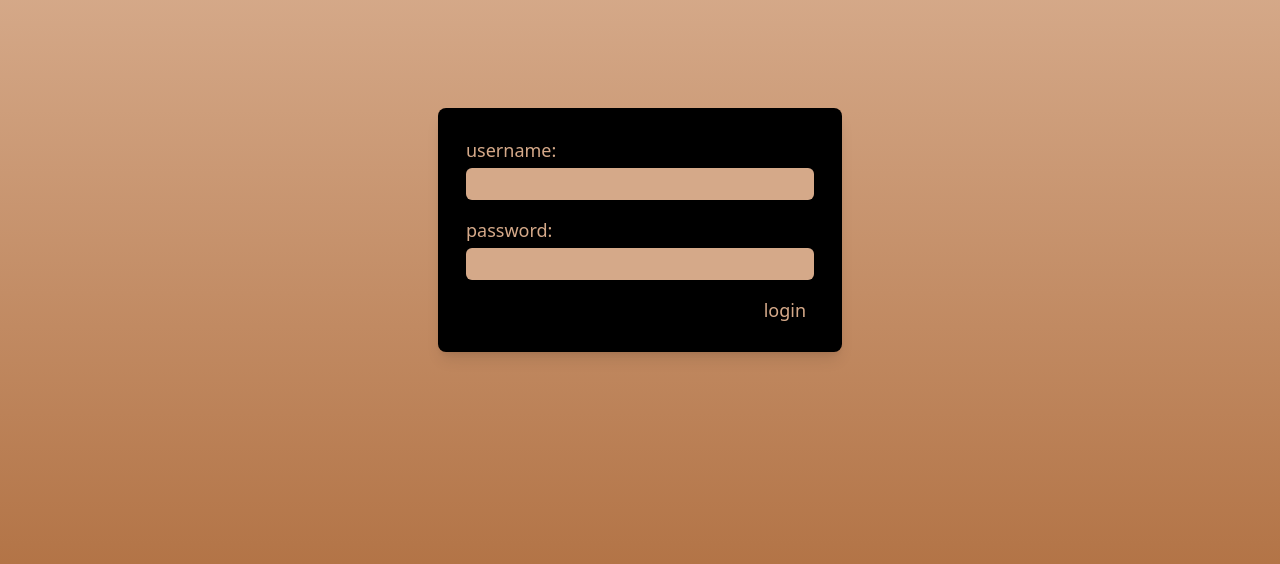
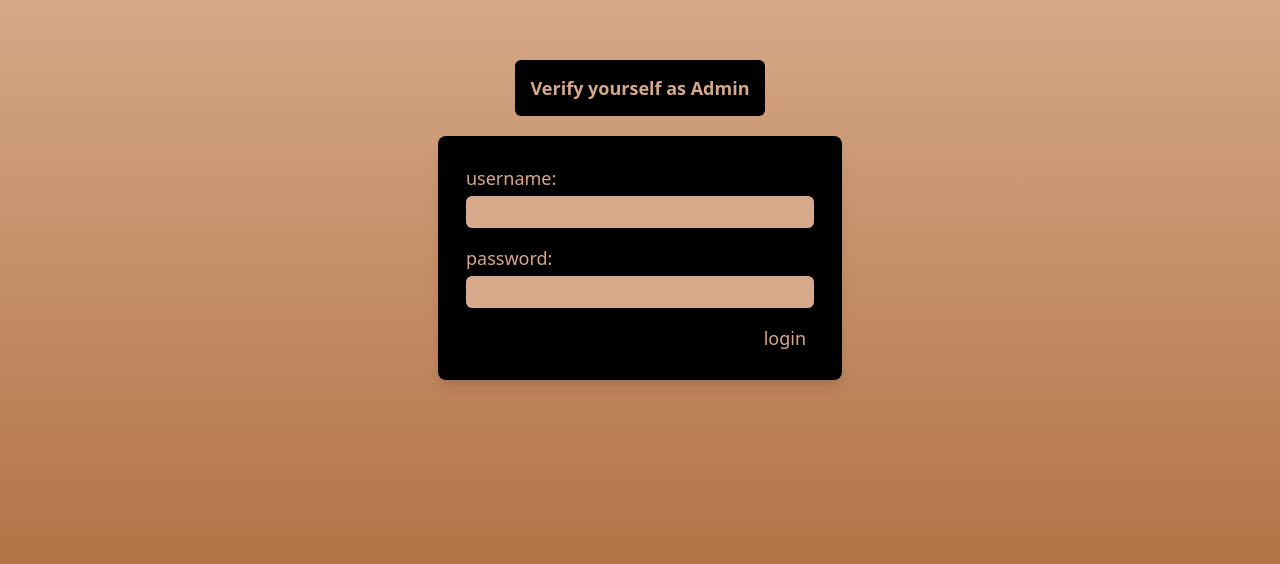
Before and after one commit to AadeshMndr/Lunch-In, a Next.js app: page /admin in a window 1280 px wide. Shown: the part 170-734 px from the top of the page. Built offline with nearby package versions, Linux system fonts and the light colour scheme; no server answers.

Commit message:
small refining

```diff
--- a/src/app/admin/page.tsx
+++ b/src/app/admin/page.tsx
@@ -3,11 +3,6 @@ import { redirect } from "next/navigation";
 
 import LoginForm from "@/components/AdminPage/Login";
 import { options } from "@/lib/auth";
-
-const authData = {
-  username: "admin",
-  password: "admin",
-}
 
 const AdminPage = async () => {
   const session = await getServerSession(options);
@@ -17,8 +12,9 @@ const AdminPage = async () => {
   }
 
   return (
-    <div className="w-screen h-screen flex justify-center items-center">
-      <LoginForm authenticationData={authData}/>
+    <div className="w-screen h-screen flex-col flex justify-center items-center">
+      <div className="font-bold leading-6 bg-black text-primaryBrown p-4 rounded-md text-lg">Verify yourself as Admin</div>
+      <LoginForm />
     </div>
   );
 };
--- a/src/components/AdminPage/Login.tsx
+++ b/src/components/AdminPage/Login.tsx
@@ -1,9 +1,11 @@
 "use client";
 
+import { useState } from "react";
 import { useRouter } from "next/navigation";
 import { useForm, SubmitHandler } from "react-hook-form";
 import { signIn } from "next-auth/react";
 import { toast } from "sonner";
+import { Loader2 } from "lucide-react";
 
 import Button from "../UI/Button";
 
@@ -13,10 +15,9 @@ interface FieldValues {
 }
 
 interface Props {
-  authenticationData: FieldValues;
 }
 
-const LoginForm: React.FC<Props> = ({ authenticationData }) => {
+const LoginForm: React.FC<Props> = () => {
   const {
     register,
     handleSubmit,
@@ -24,28 +25,38 @@ const LoginForm: React.FC<Props> = ({ authenticationData }) => {
     formState: { errors },
   } = useForm<FieldValues>();
 
+  const [isLoading, setIsLoading] = useState<boolean>(false);
+
   const router = useRouter();
 
   const submitHandler: SubmitHandler<FieldValues> = async ({
     username,
     password,
   }) => {
+    setIsLoading(true);
+
     const response = await signIn("credentials", {
       username,
       password,
       redirect: false,
     });
 
-      if(response === undefined){
+    if (response === undefined) {
       console.log("Authorization Failed due to client-side error");
       toast.error("Authorization Failed due to client-side error");
+
+      setIsLoading(false);
       return;
     }
 
-      if (!response.ok){
+    if (!response.ok) {
       console.log("Authorization failed  due to invalid Credentials!");
       toast.error("Invalid Credentials !");
-        setError("root", { message: "The username or the password you entered is incorrect !" })
+      setError("root", {
+        message: "The username or the password you entered is incorrect !",
+      });
+
+      setIsLoading(false);
       return;
     }
 
@@ -53,16 +64,21 @@ const LoginForm: React.FC<Props> = ({ authenticationData }) => {
 
     toast.success("Admin Access Granted !");
 
-      if (url.searchParams.size >= 1){
-         const urlToBeRedirectedTo = new URL(url.searchParams.get("callbackUrl") || "http://localhost:3000/");
+    if (url.searchParams.size >= 1) {
+      const urlToBeRedirectedTo = new URL(
+        url.searchParams.get("callbackUrl") || "http://localhost:3000/"
+      );
 
       router.push(urlToBeRedirectedTo.pathname);
+
+      setIsLoading(false);
 
       return;
     }
 
+    setIsLoading(false);
+
     router.push("/");
-
   };
 
   return (
@@ -98,10 +114,12 @@ const LoginForm: React.FC<Props> = ({ authenticationData }) => {
           <p className="text-red-500 mt-2">{errors.password.message}</p>
         )}
       </div>
-      <Button className="self-end" size={"medium"}>
-        login
+      <Button className="self-end" size={"medium"} disabled={isLoading}>
+        <div className="flex gap-2 items-center">{isLoading && <Loader2 width={20} height={20} className="animate-spin"/>} login</div>
       </Button>
-      {errors.root && <p className="text-red-500 mt-2">{errors.root.message}</p>}
+      {errors.root && (
+        <p className="text-red-500 mt-2">{errors.root.message}</p>
+      )}
     </form>
   );
 };
```
Also changed, not shown: 1 other file (tests, documents, lock files or other folders). Lines whose indentation alone changed are shown as unchanged.
